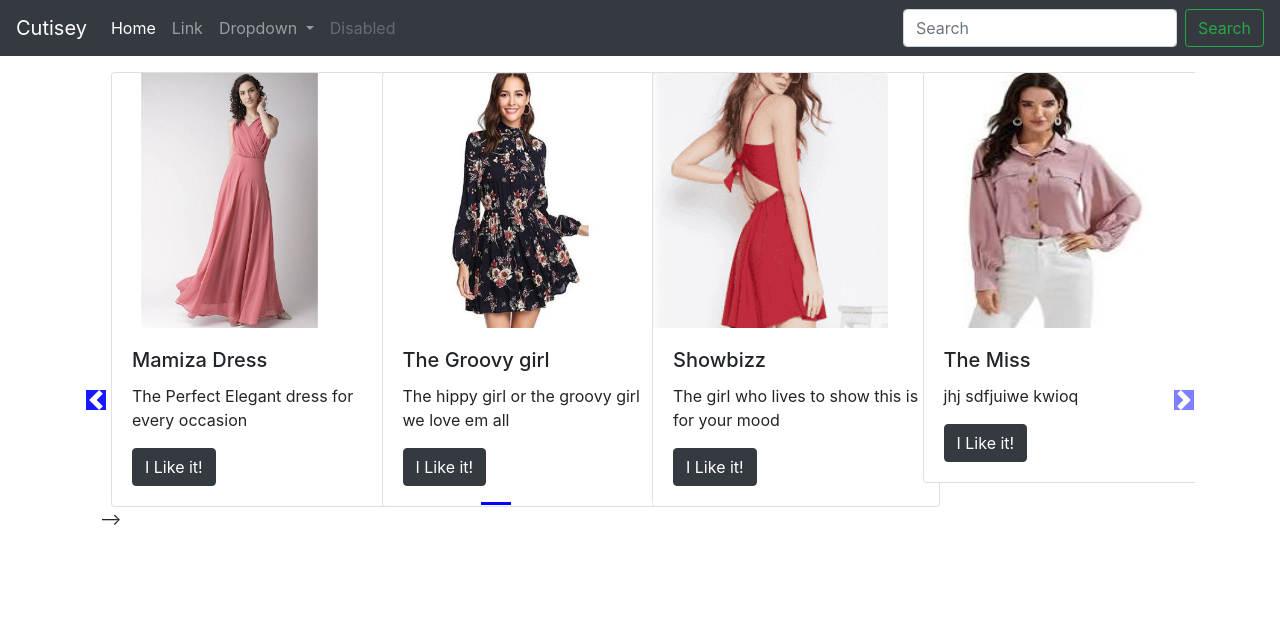
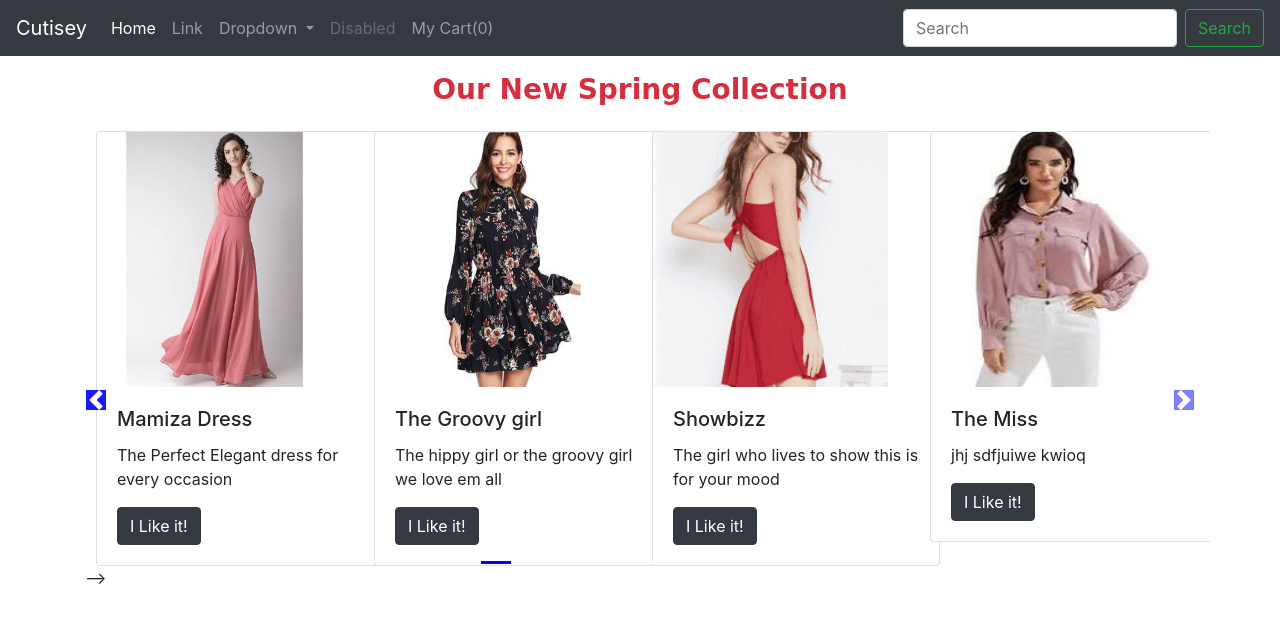
Before and after one commit to Aaishpra/FanChastic, a Django app: page /Cutisey/ in a window 1280 px wide. Shown: the top 623 px of the page. Run offline with Django 3.2, Linux system fonts and the light colour scheme; data comes from the database, SQL or seed files in the repository; some libraries are stand-ins or nearby versions.

Commit message:
Cart added

```diff
--- a/Cutisey/templates/Cutisey/basic.html
+++ b/Cutisey/templates/Cutisey/basic.html
@@ -33,6 +33,7 @@
         <a class="nav-link dropdown-toggle" href="#" id="navbarDropdown" role="button" data-toggle="dropdown" aria-haspopup="true" aria-expanded="false">
           Dropdown
         </a>
+
         <div class="dropdown-menu" aria-labelledby="navbarDropdown">
           <a class="dropdown-item" href="#">Action</a>
           <a class="dropdown-item" href="#">Another action</a>
@@ -42,6 +43,9 @@
       </li>
       <li class="nav-item">
         <a class="nav-link disabled" href="#" tabindex="-1" aria-disabled="true">Disabled</a>
+      </li>
+      <li class="nav-item">
+        <a class="nav-link" href="#">My Cart(<span id="cart">0</span>)</a>
       </li>
     </ul>
     <form class="form-inline my-2 my-lg-0">
--- a/Cutisey/templates/Cutisey/index.html
+++ b/Cutisey/templates/Cutisey/index.html
@@ -32,12 +32,25 @@ body .no-padding{
 padding-left: 0,
 padding-right: 0;
 }
+.top{
+margin-top:17px;
+
+text-align:center;
+color:#d52e3f;
+	font-weight:bold;
+	   	font-family: 'Niconne', cursive;
+	    font-weight: 700;
+      text-shadow: 5px 5px 0px #eb452b,
+                   13px 13px 0px #efa032,
+
+}
 {% endblock %}
 
 {% block body %}
 {% load static %}
 <div class="container">
-
+<h3 class="top">Our New Spring Collection </h3>
+<div class="row">
   <div id="demo" class="carousel slide my-3" data-ride="carousel">
     <ul class="carousel-indicators">
       <li data-target="#demo" data-slide-to="0" class="active"></li>
@@ -51,19 +64,8 @@ padding-right: 0;
     <div class="container carousel-inner no-padding">
 
       <div class="carousel-item active">
-        <!-- <div class="col-xs-3 col-sm-3 col-md-3">
-          <div class="card" style="width: 18rem;">
-            <img src='/media/{{i.image}}' class="card-img-top" alt="...">
-            <div class="card-body">
-              <h5 class="card-title">{{product.0.product_name}}</h5>
-              <p class="card-text">{{product.0.desc}}</p>
-              <button id="pr{{product.0.id}}" class="btn btn-dark cart">I Like it!</button>
-            </div>
-          </div>
-        </div>
- -->
 
-        {% for i in product %}
+     {% for i in product %}
         <div class="col-xs-3 col-sm-3 col-md-3">
           <div class="card" style="width: 18rem;">
             <img src='/media/{{i.image}}' class="card-img-top" alt="...">
@@ -81,6 +83,7 @@ padding-right: 0;
         {% endif %}
 
         {% endfor %}
+      </div>
       </div>
 
 
@@ -104,7 +107,7 @@ padding-right: 0;
     }
     else {
       cart = JSON.parse(localStorage.getItem('cart'));
-
+      document.getElementById('cart').innerHTML = Object.keys(cart).length;
     }
     //jQuery starts here //
     $('.cart').click(function () {
@@ -120,6 +123,7 @@ padding-right: 0;
       }
       console.log(cart);
       localStorage.setItem('cart', JSON.stringify(cart));
+      document.getElementById('cart').innerHTML = Object.keys(cart).length;
     });
 
 
```
